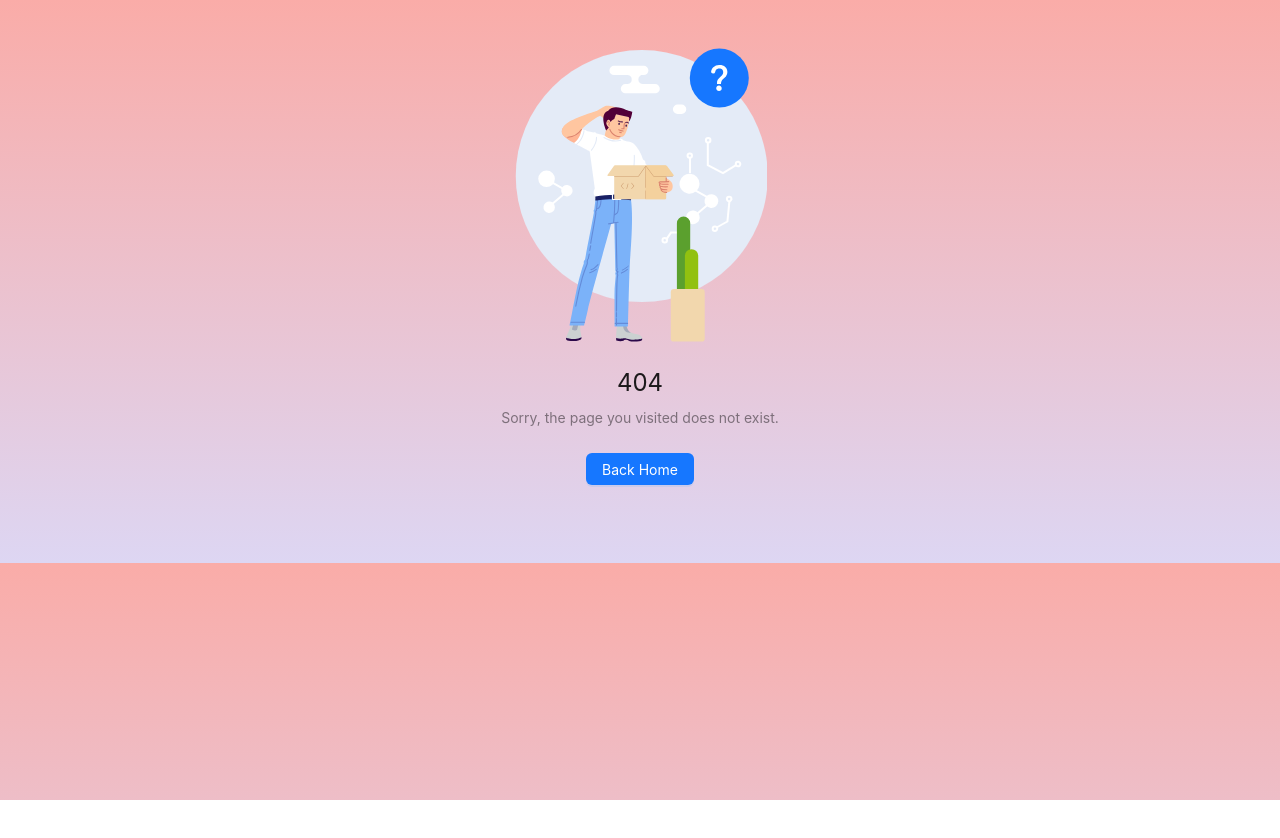
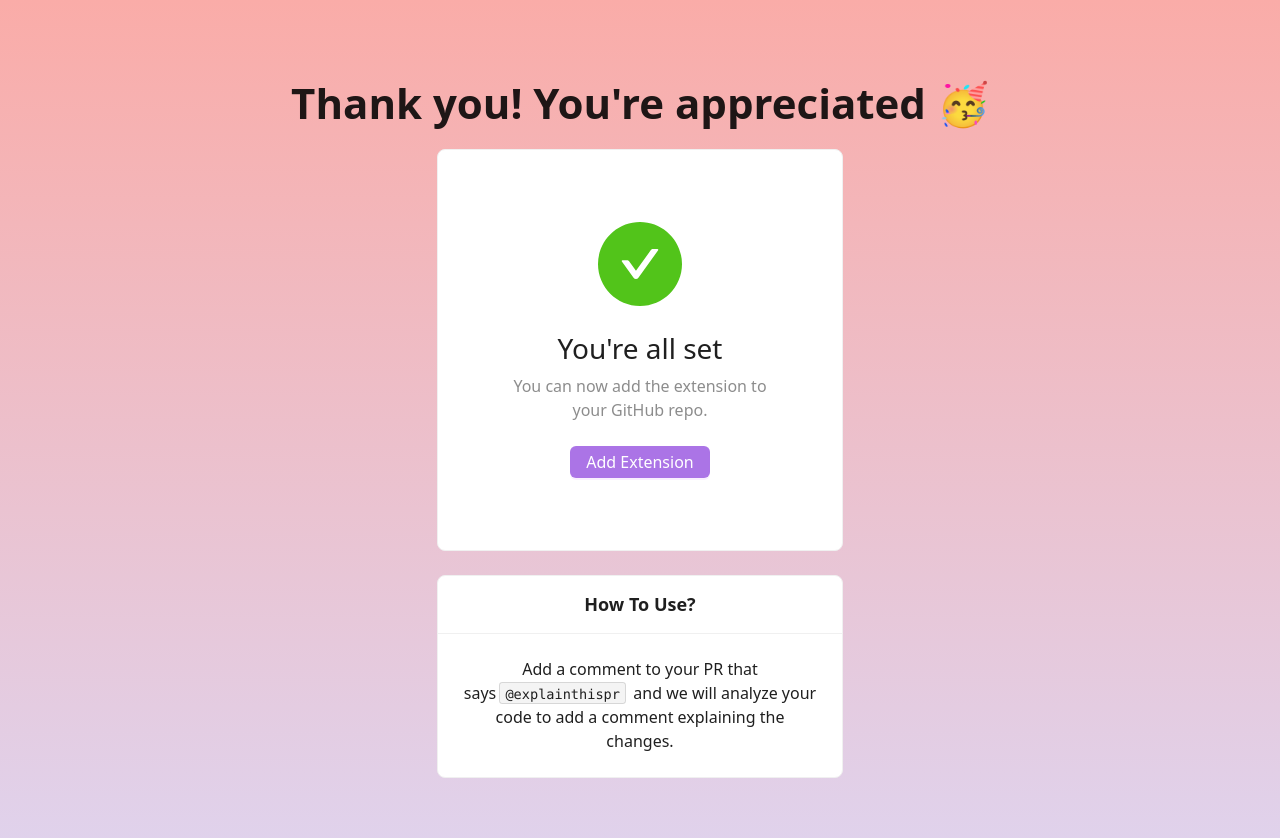
Before and after one commit to ExplainThisPR/explain-this-pr, a React (Create React App) app: page /signup-success in a window 1280 px wide. Before the commit this address had no page. Shown: the top 838 px of the page. Before the commit the page ends 800 px from the top, so only its background shows below. Built offline with nearby package versions, Linux system fonts and the light colour scheme.

Commit message:
Create `Success` page

```diff
--- a/src/App.css
+++ b/src/App.css
@@ -22,6 +22,7 @@ html {
 
 .page-container {
   padding: 50px 32px;
+  min-height: 100vh;
 }
 
 .font-mono {
--- a/src/App.tsx
+++ b/src/App.tsx
@@ -4,6 +4,8 @@ import { ConfigProvider } from 'antd';
 import { Outlet } from 'react-router';
 
 function App() {
+  const fontFamily =
+    'system-ui, -apple-system, Segoe UI, Roboto, Helvetica Neue,Noto Sans, Liberation Sans, Arial, sans-serif, Apple Color Emoji, Segoe UI Emoji, Segoe UI Symbol, Noto Color Emoji';
   return (
     <div className="App">
       <ConfigProvider
@@ -11,6 +13,7 @@ function App() {
           token: {
             fontSize: 16,
             colorPrimary: '#ab74e6',
+            fontFamily,
           },
         }}
       >
--- a/src/components/SignUpModal.tsx
+++ b/src/components/SignUpModal.tsx
@@ -79,6 +79,7 @@ export default function SignUpModal({ open, onClose }: Props) {
         createdAt: new Date().toISOString(),
         updatedAt: new Date().toISOString(),
       });
+      localStorage.setItem('user', JSON.stringify(userDoc));
       subscribe(planKey, data.user.email || '');
     } catch (error) {
       message.warning('Something went wrong signing up! Please try again.');
--- /dev/null
+++ b/src/pages/Success/Success.tsx
@@ -0,0 +1,39 @@
+// Create a page where we show a success message for siging up
+import { Button, Card, Col, Result, Row, Typography } from 'antd';
+import React from 'react';
+
+export default function Success() {
+  return (
+    <div className="page-container">
+      <Typography.Title>Thank you! You're appreciated 🥳</Typography.Title>
+      <Row justify="center">
+        <Col span={8}>
+          <Card>
+            <Result
+              status="success"
+              title="You're all set"
+              subTitle="You can now add the extension to your GitHub repo."
+              extra={
+                <Button type="primary" onClick={() => {}}>
+                  Add Extension
+                </Button>
+              }
+            />
+          </Card>
+        </Col>
+      </Row>
+      <br />
+      <Row justify="center">
+        <Col span={8}>
+          <Card title="How To Use?">
+            <Typography.Text>
+              Add a comment to your PR that says
+              <code>@explainthispr</code> and we will analyze your code to add a
+              comment explaining the changes.
+            </Typography.Text>
+          </Card>
+        </Col>
+      </Row>
+    </div>
+  );
+}
--- a/src/router.tsx
+++ b/src/router.tsx
@@ -5,9 +5,10 @@ import App from './App';
 import { auth } from './firebase';
 import ErrorPage from './pages/ErrorPage/ErrorPage';
 import LandingPage from './pages/LandingPage/LandingPage';
+import Success from './pages/Success/Success';
 
 type Props = {
-  children: React.ReactNode;
+  children: React.ReactElement;
 };
 const RestrictAuth = ({ children }: Props) => {
   const location = useLocation();
@@ -49,15 +50,15 @@ const router = createBrowserRouter([
         path: '/',
         element: <LandingPage />,
       },
-      /*
       {
-        path: '/login',
+        path: '/signup-success',
         element: (
           <RestrictGuest>
-            <Auth />
+            <Success />
           </RestrictGuest>
         ),
       },
+      /*
       {
         path: '/code-verify',
         element: (
```
Also changed, not shown: src/pages/Success/Success.css (added).
